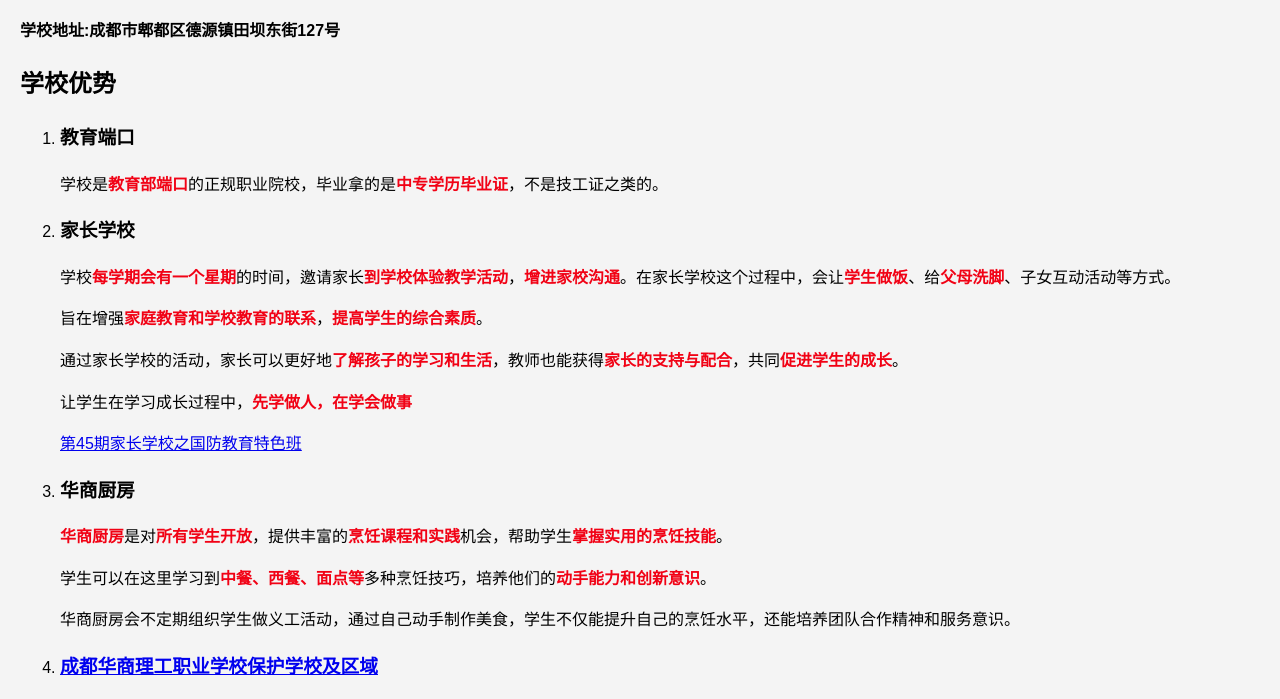
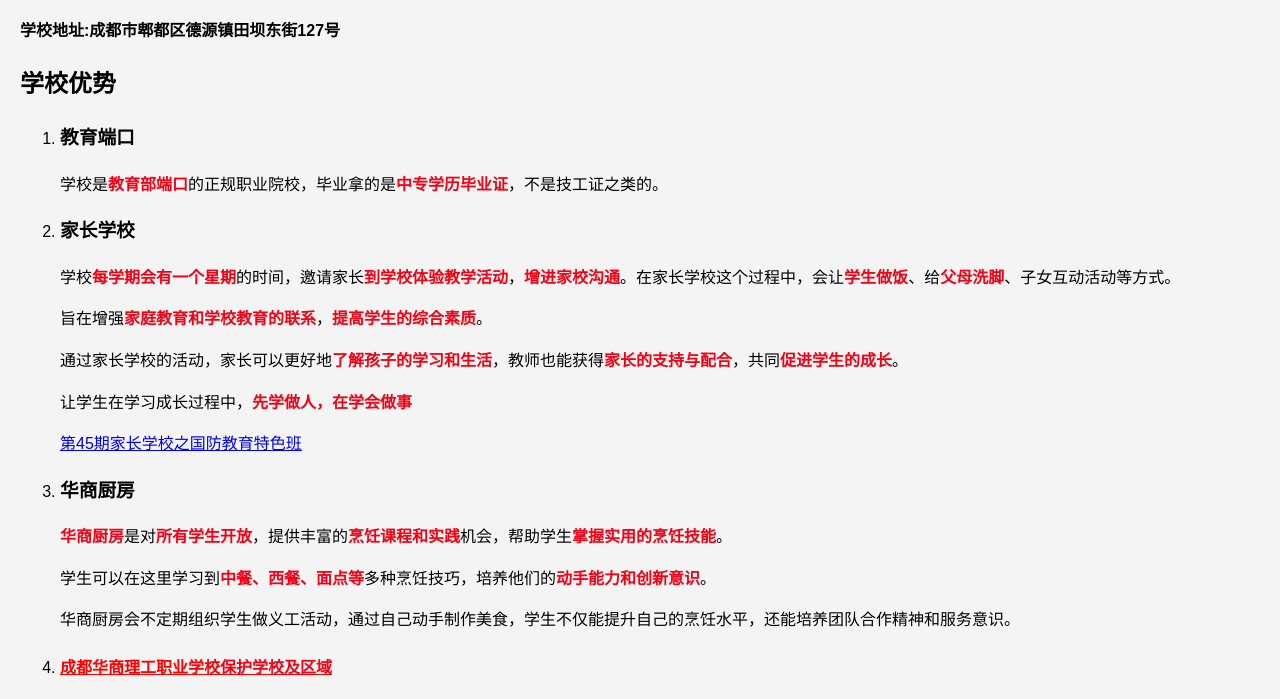
Before and after one commit to Three-Brothers/hslg.github.io, a plain HTML site: page index.html in a window 1280 px wide. Shown: the part 96-795 px from the top of the page. Drawn offline with Linux system fonts and the light colour scheme.

Commit message:
Update index.html

```diff
--- a/index.html
+++ b/index.html
@@ -27,6 +27,10 @@
             background-color: #ccc;
             cursor: pointer;
         }
+        #aa{
+            font-size: 16px;
+            color: red;
+        }
     </style>
 </head>
 <body>
@@ -54,7 +58,7 @@
         </li>
         <li>
             <h3>
-                <a href="demo.html" target="_blank">成都华商理工职业学校保护学校及区域</a>
+                <a href="demo.html" target="_blank" id="aa">成都华商理工职业学校<s>保护学校及区域</s></a>
             </h3>
         </li>
     </ol>
```
